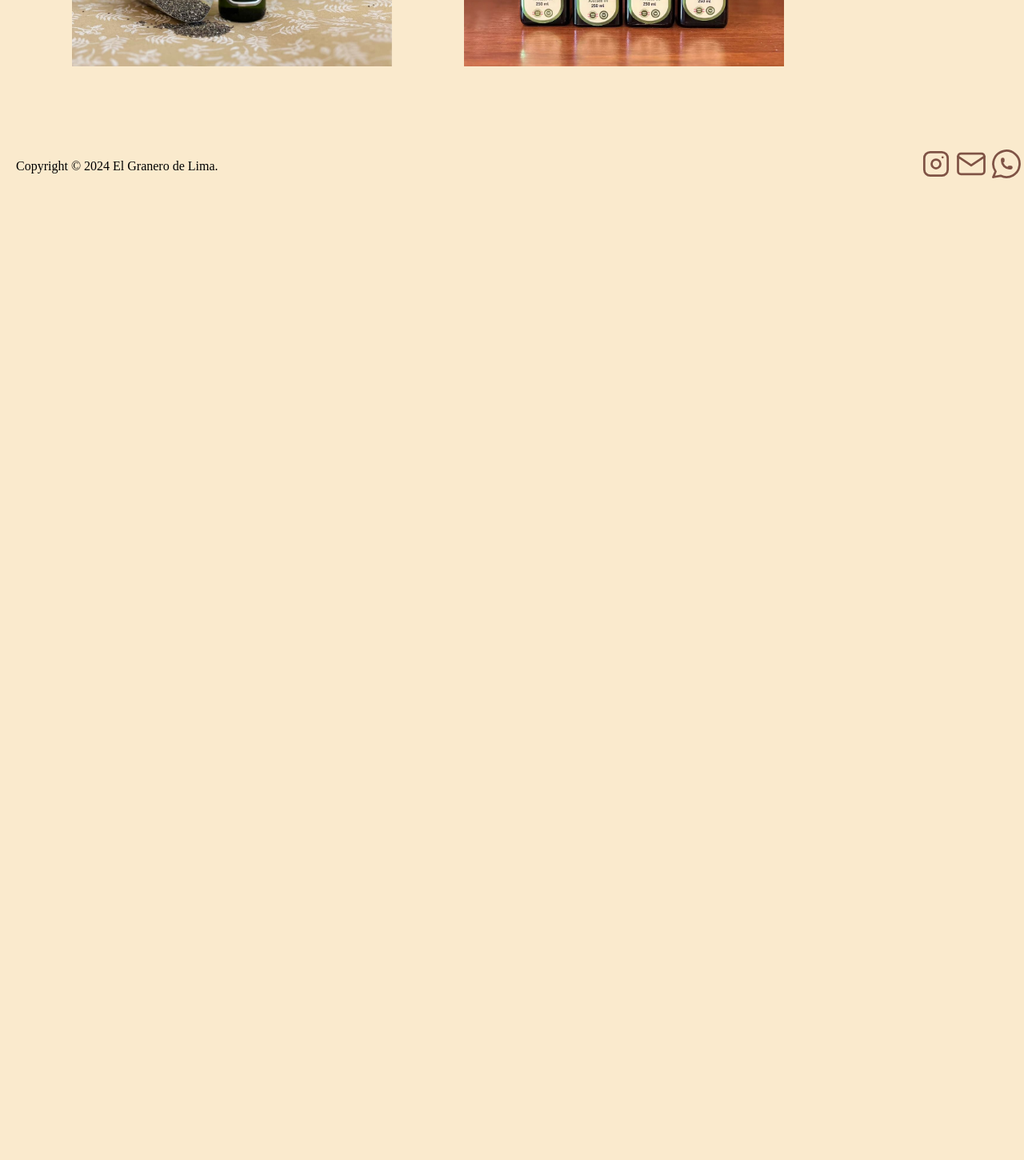
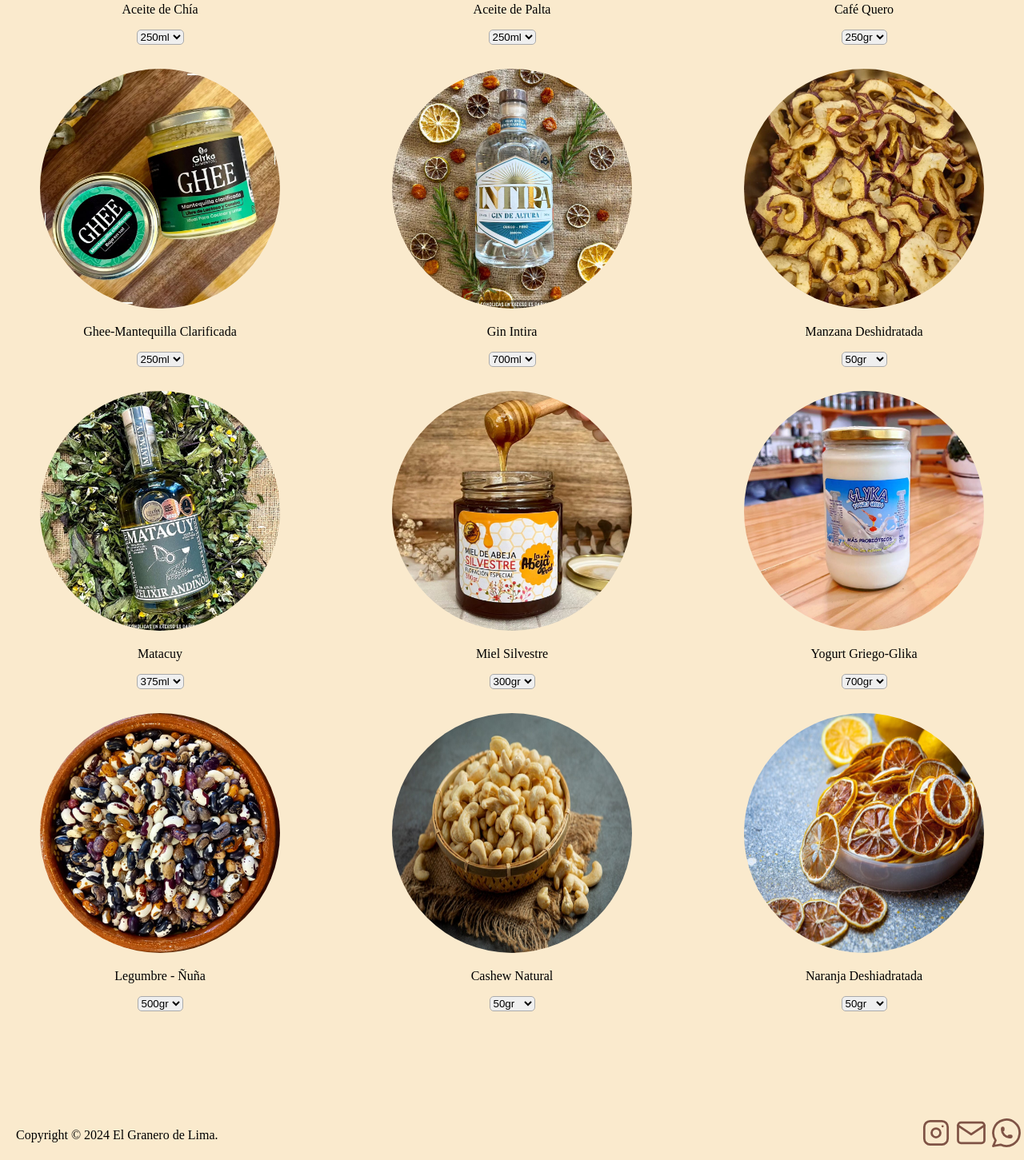
Before and after one commit to granero-store/elgranerodelima, a plain HTML site: page pages/sales.html in a window 1280 px wide. Shown: the part 1078-2529 px from the top of the page at 80% size. Before the commit the page ends 1317 px from the top, so only its background shows below. Drawn offline with Linux system fonts and the light colour scheme; a web font is replaced by a local one.

Commit message:
feature:agregar las imagenes y aplicar estilos a las mismas en sales.html

```diff
--- a/css/style.css
+++ b/css/style.css
@@ -81,9 +81,32 @@ main a {
     text-decoration: none;
 }
 main section img{
-width: 400px;
-height: 400px;
-margin-left: 90px;
+    width: 300px;
+    height: 300px;
+    margin-left: 70px;
+    margin-right: 70px;
+    border-radius: 50%;
+}
+.grid-imagenes{
+    display: grid;
+    grid-template-columns: repeat(3, 0.1fr);
+    justify-content: center;
+}
+.producto {
+    /* padding: 10px; */
+    text-align: center;
+}
+
+.info-producto {
+    /* margin-top: 15px; */
+    font-size: 16px;
+}
+
+select {
+    /* padding: 8px; */
+    border: 1px solid #aaa;
+    border-radius: 5px;
+    margin-bottom: 30px;
 }
 footer {
     display: flex;
--- a/pages/sales.html
+++ b/pages/sales.html
@@ -48,9 +48,120 @@
     </div>
     <main>
         <h2>Productos</h2>
-        <section>
-            <img src="../img/aceitechia250ml.jpg">
-            <img src="../img/aceitepalta.jpg">
+        <section class="grid-imagenes">
+            <div class="producto">
+                <img src="../img/aceitechia250ml.jpg">
+                <div class="info-producto">
+                    <p>Aceite de Chía</p>
+                    <select>
+                      <option value="peso1">250ml</option>
+                      </select>
+                  </div>
+            </div>
+            <div class="producto">
+                <img src="../img/aceitepalta.jpg">
+                <div class="info-producto">
+                    <p>Aceite de Palta</p>
+                    <select>
+                      <option value="peso1">250ml</option>
+                      </select>
+                  </div>
+            </div>
+            <div class="producto">
+                <img src="../img/cafequero250gr.jpg">
+                <div class="info-producto">
+                    <p>Café Quero</p>
+                    <select>
+                      <option value="peso1">250gr</option>
+                      </select>
+                  </div>
+            </div>
+            <div class="producto">
+                <img src="../img/ghee250ml.jpg" alt="">
+                <div class="info-producto">
+                    <p>Ghee-Mantequilla Clarificada</p>
+                    <select>
+                      <option value="peso1">250ml</option>
+                      </select>
+                  </div>
+            </div>
+            <div class="producto">
+                <img src="../img/ginintira700ml.jpg" alt="">
+                <div class="info-producto">
+                    <p>Gin Intira</p>
+                    <select>
+                      <option value="peso1">700ml</option>
+                      </select>
+                  </div>
+            </div>
+            <div class="producto">
+                <img src="../img/manzanadeshidratada.jpg" alt="">
+                <div class="info-producto">
+                    <p>Manzana Deshidratada</p>
+                    <select>
+                      <option value="peso1">50gr</option>
+                      <option value="peso2">100gr</option>
+                      </select>
+                  </div>
+            </div>
+            <div class="producto">
+                <img src="../img/matacuy375ml.jpg" alt="">
+                <div class="info-producto">
+                    <p>Matacuy</p>
+                    <select>
+                      <option value="peso1">375ml</option>
+                      </select>
+                  </div>
+            </div>
+            <div class="producto">
+                <img src="../img/mielsilvestre300gr.jpg" alt="">
+                <div class="info-producto">
+                    <p>Miel Silvestre</p>
+                    <select>
+                      <option value="peso1">300gr</option>
+                      <option value="peso2">500gr</option>
+                      </select>
+                  </div>
+            </div>
+            <div class="producto">
+                <img src="../img/yogurtgriego700gr.jpg" alt="">
+                <div class="info-producto">
+                    <p>Yogurt Griego-Glika</p>
+                    <select>
+                      <option value="peso1">700gr</option>
+                      </select>
+                  </div>
+            </div>
+            <div class="producto">
+                <img src="../img/ñuña.jpg" alt="">
+                <div class="info-producto">
+                    <p>Legumbre - Ñuña</p>
+                    <select>
+                      <option value="peso1">500gr</option>
+                      <option value="peso2">1kg</option>
+                      </select>
+                  </div>
+            </div>
+            <div class="producto">
+                <img src="../img/cashews.jpg" alt="">
+                <div class="info-producto">
+                    <p>Cashew Natural</p>
+                    <select>
+                      <option value="peso1">50gr</option>
+                      <option value="peso2">100gr</option>
+                      </select>
+                  </div>
+            </div>
+            <div class="producto">
+                <img src="../img/naranjadeshidratada.jpg" alt="">
+                <div class="info-producto">
+                    <p>Naranja Deshiadratada</p>
+                    <select>
+                      <option value="peso1">50gr</option>
+                      <option value="peso2">100gr</option>
+                      </select>
+                  </div>
+            </div>
         </section>
     </main>
     <footer>
```
Also changed, not shown: img/cashews.jpg (added), img/naranjadeshidratada.jpg (added).
